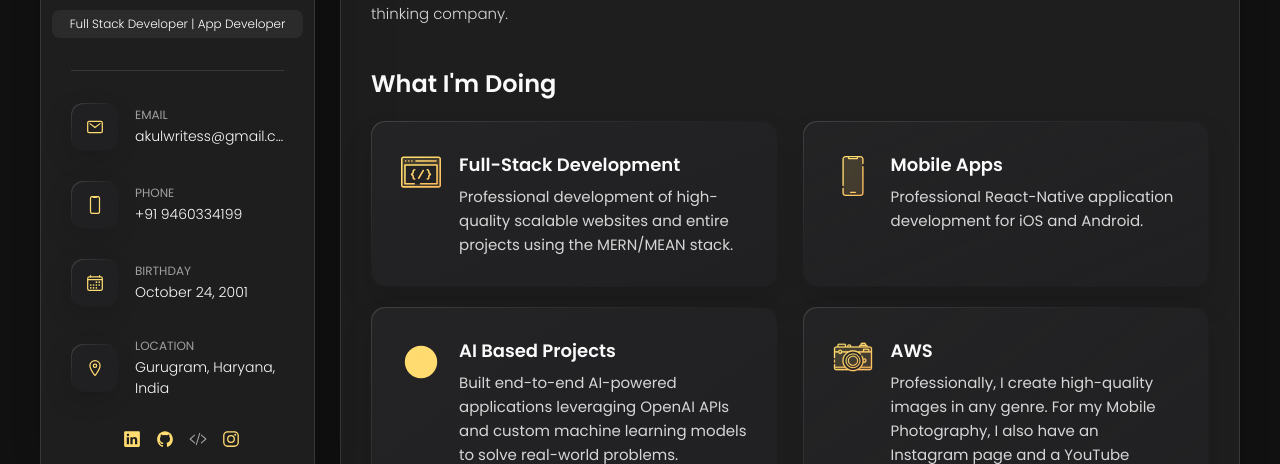
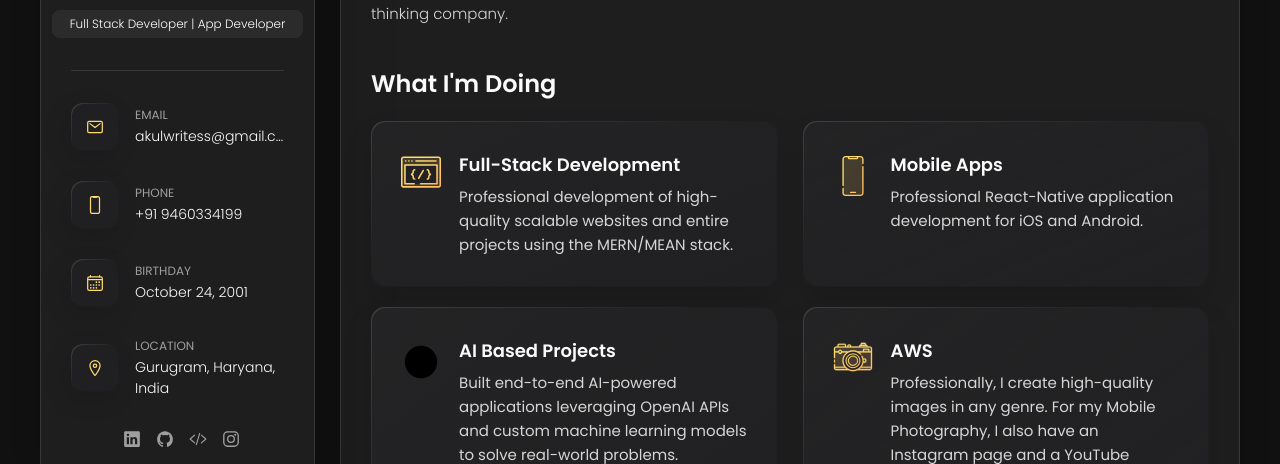
Before and after one commit to akulwrites/akulwrites.github.io, a website: page index.html in a window 1280 px wide. Shown: the part 336-800 px from the top of the page. Drawn offline with nearby package versions, Linux system fonts and the light colour scheme.

Commit message:
Update index.html

```diff
--- a/index.html
+++ b/index.html
@@ -277,11 +277,6 @@
                 <svg version="1.1" id="Icon_Set" xmlns="http://www.w3.org/2000/svg" x="0" y="0"
                   viewBox="0 0 256 256" width="40" height="40"
                   xml:space="preserve">
-                  <style>
-                    * {
-                      fill: #ffdb70 !important;
-                    }
-                  </style>
                   <circle cx="128" cy="128" r="103.5" />
                   <path d="M136.938 44.695c-32.706-.818-59.611 24.82-60.849 57.039-.03.77-.049 1.543-.049 2.32 0 .777.02 1.55.049 2.319v14.13l-14.336 22.584c-1.47 2.315.194 5.341 2.936 5.341h11.399v27.434c0 6.216 5.039 11.256 11.256 11.256h31.165v24.207h59.132v-56.983c0-5.143 1.779-10.097 4.91-14.177a59.11 59.11 0 0 0 12.243-35.92c.101-32.129-25.737-58.747-57.856-59.55z" />
                   <path d="M142.897 45.145c23.529 7.991 40.487 30.408 40.405 56.448a59.102 59.102 0 0 1-12.243 35.92c-3.131 4.08-4.91 9.034-4.91 14.176v59.635h11.491v-56.983c0-5.143 1.779-10.097 4.91-14.177a59.11 59.11 0 0 0 12.243-35.92c.096-30.115-22.6-55.389-51.896-59.099z" />
```
